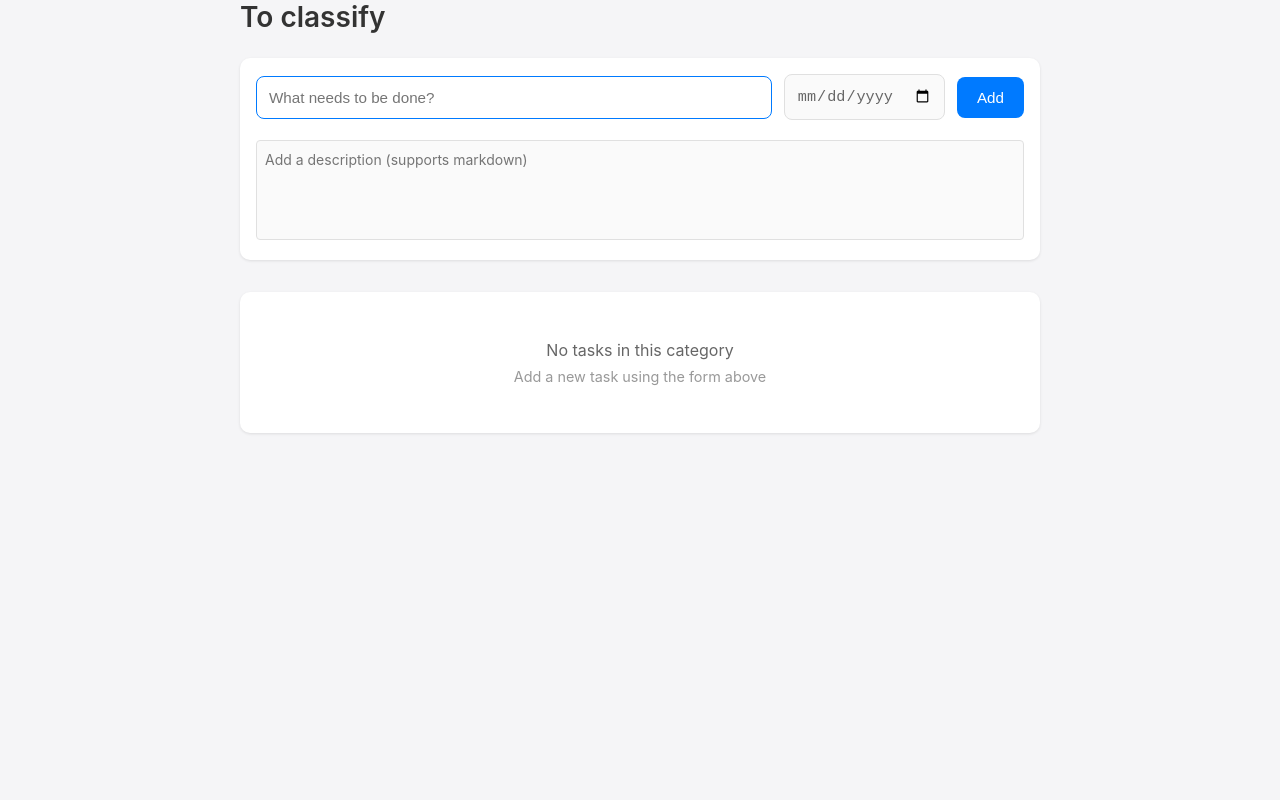
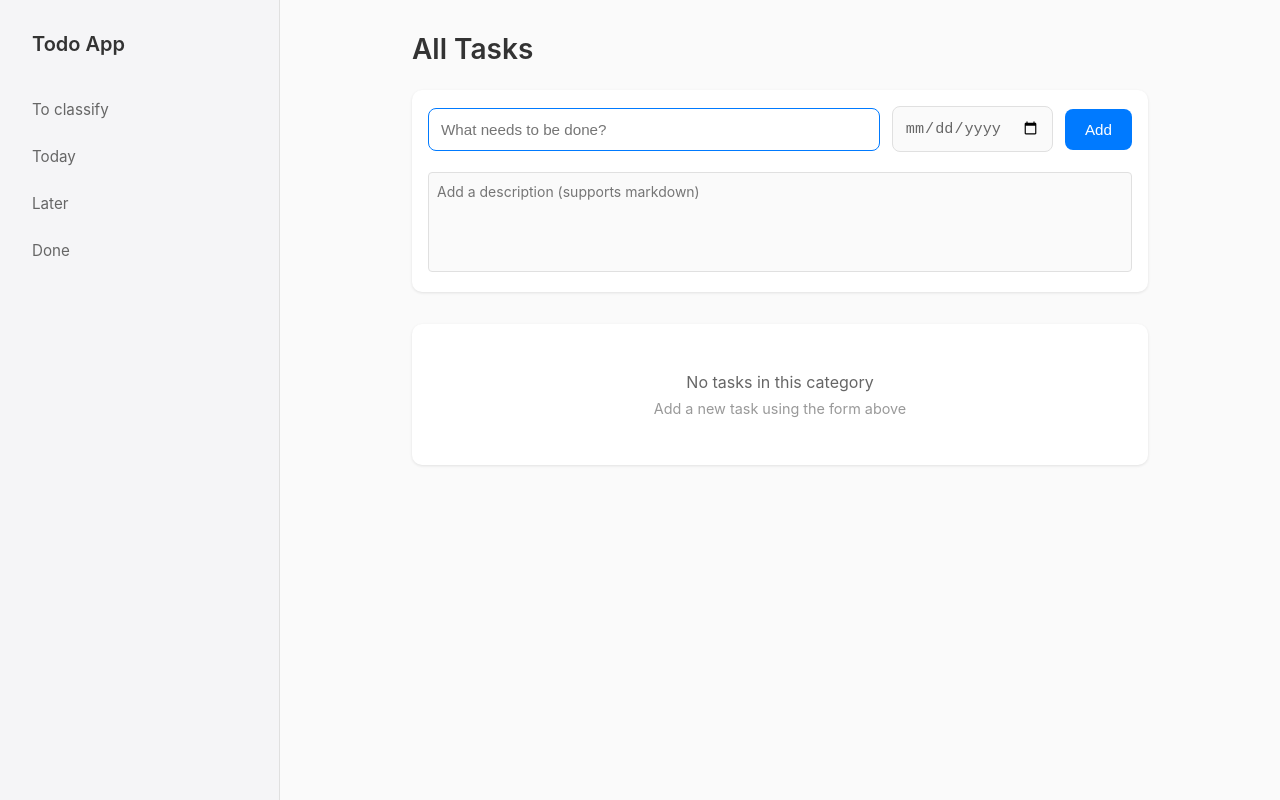
Before and after one commit to richard-test-account/todo, a React (Create React App) app: page / in a window 1280 px wide. Built offline with nearby package versions, Linux system fonts and the light colour scheme.

Commit message:
fix: restore Layout component for sidebar

```diff
--- a/src/App.tsx
+++ b/src/App.tsx
@@ -2,6 +2,7 @@ import React, { useState, useEffect } from 'react';
 import { BrowserRouter as Router, Routes, Route } from 'react-router-dom';
 import { TodoItem } from './types/todo';
 import CategoryView from './components/CategoryView';
+import Layout from './components/Layout';
 import { todoDB } from './services/db';
 import './App.css';
 
@@ -103,12 +104,12 @@ function App() {
 
   return (
     <Router>
-      <div className="app">
+      <Layout>
         <Routes>
-          <Route path="/" element={<CategoryView todos={todos} onAddTodo={addTodo} onToggleTodo={toggleTodo} onDeleteTodo={deleteTodo} onUpdateTodo={updateTodo} onUpdateDueDate={updateDueDate} />} />
+          <Route path="/" element={<CategoryView todos={todos} onAddTodo={addTodo} onToggleTodo={toggleTodo} onDeleteTodo={deleteTodo} onUpdateTodo={updateTodo} onUpdateDueDate={updateDueDate} showAllTodos />} />
           <Route path="/category/:category" element={<CategoryView todos={todos} onAddTodo={addTodo} onToggleTodo={toggleTodo} onDeleteTodo={deleteTodo} onUpdateTodo={updateTodo} onUpdateDueDate={updateDueDate} />} />
         </Routes>
-      </div>
+      </Layout>
     </Router>
   );
 }
```
